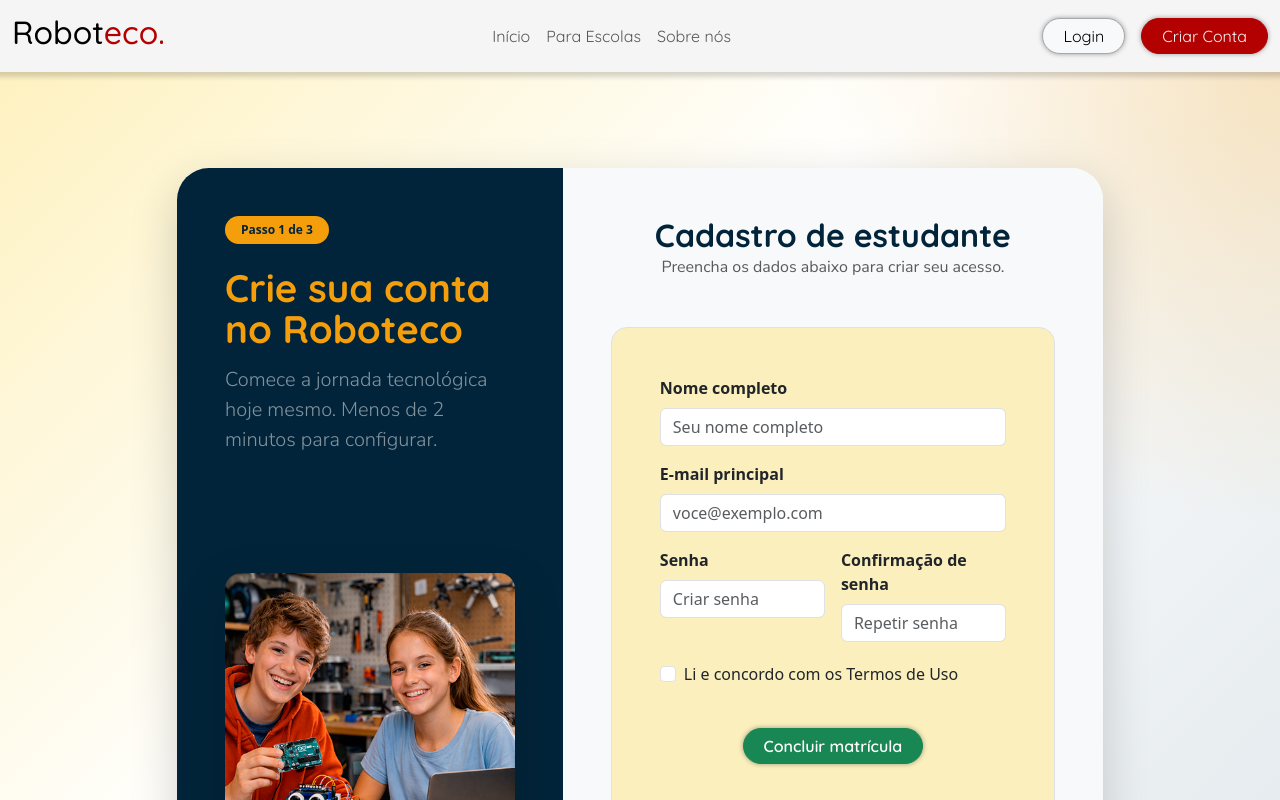
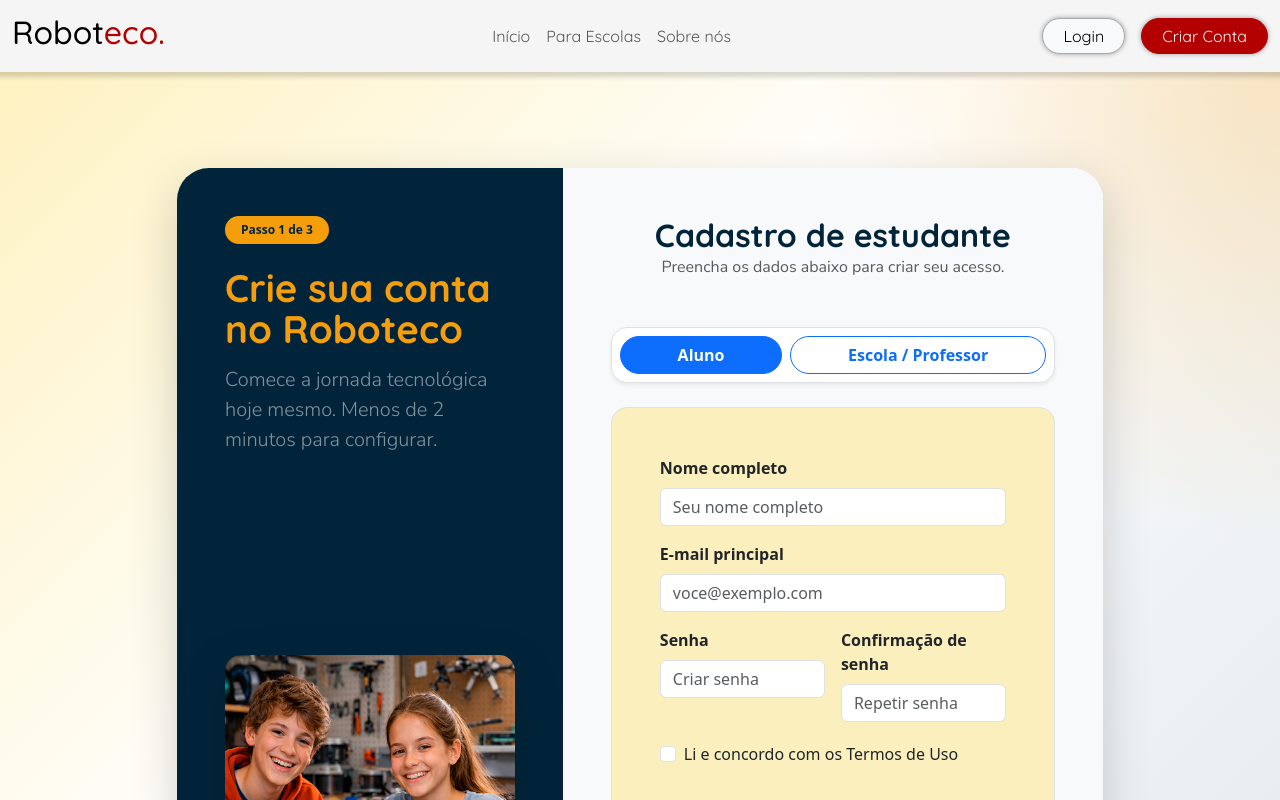
Before and after one commit to MigSilverS/roboteco, a Next.js app: page /pages/cadastro in a window 1280 px wide. Shown: the top 800 px of the page. Built offline with nearby package versions, Linux system fonts and the light colour scheme.

Commit message:
cadastro de professor

```diff
--- a/src/app/pages/cadastro/page.jsx
+++ b/src/app/pages/cadastro/page.jsx
@@ -1,4 +1,6 @@
-import Link from "next/link";
+"use client";
+
+import { useState } from "react";
 import Image from "next/image";
 import NavBar from "@/app/components/NavBar/NavBar";
 import Footer from "@/app/components/Footer/Footer";
@@ -8,6 +10,9 @@ import Botao from "@/app/components/Botoes/Botao/Botao";
 import img from "@/app/images/image.png";
 
 export default function Cadastro() {
+    const [tipoCadastro, setTipoCadastro] = useState("aluno");
+    const isAluno = tipoCadastro === "aluno";
+
     return (
         <div className="d-flex flex-column min-vh-100">
             <NavBar />
@@ -61,14 +66,37 @@ export default function Cadastro() {
                                         <div className="w-100" style={{ maxWidth: "560px" }}>
                                             <div className="text-center mb-4 mb-md-5">
                                                 <Titulo
-                                                    titulo="Cadastro de estudante"
+                                                    titulo={isAluno ? "Cadastro de estudante" : "Cadastro de escola/professor"}
                                                     nivel={2}
                                                     estilo={{ color: "var(--blue)" }}
                                                 />
                                                 <Texto
-                                                    texto="Preencha os dados abaixo para criar seu acesso."
+                                                    texto={isAluno ? "Preencha os dados abaixo para criar seu acesso." : "Cadastre a instituição ou seu perfil de professor."}
                                                     classe="text-muted mb-0"
                                                 />
+                                            </div>
+
+                                            <div className="mb-4">
+                                                <div className="d-flex gap-2 p-2 rounded-4 border bg-white shadow-sm">
+                                                    <button
+                                                        type="button"
+                                                        className={`btn flex-fill rounded-pill fw-semibold ${
+                                                            isAluno ? "btn-primary text-white" : "btn-outline-primary"
+                                                        }`}
+                                                        onClick={() => setTipoCadastro("aluno")}
+                                                    >
+                                                        Aluno
+                                                    </button>
+                                                    <button
+                                                        type="button"
+                                                        className={`btn flex-fill rounded-pill fw-semibold ${
+                                                            !isAluno ? "btn-primary text-white" : "btn-outline-primary"
+                                                        }`}
+                                                        onClick={() => setTipoCadastro("escola")}
+                                                    >
+                                                        Escola / Professor
+                                                    </button>
+                                                </div>
                                             </div>
 
                                             <div
@@ -76,6 +104,8 @@ export default function Cadastro() {
                                                 style={{ backgroundColor: "var(--yellow-weak)", borderColor: "rgba(2, 36, 58, 0.08)" }}
                                             >
                                                 <form className="row g-3">
+                                                    {isAluno ? (
+                                                        <>
                                                             <div className="col-12">
                                                                 <label htmlFor="cadastro-nome" className="form-label fw-semibold text-dark">
                                                                     Nome completo
@@ -99,6 +129,46 @@ export default function Cadastro() {
                                                                     placeholder="voce@exemplo.com"
                                                                 />
                                                             </div>
+                                                        </>
+                                                    ) : (
+                                                        <>
+                                                            <div className="col-12">
+                                                                <label htmlFor="cadastro-instituicao" className="form-label fw-semibold text-dark">
+                                                                    Nome da escola ou instituição
+                                                                </label>
+                                                                <input
+                                                                    id="cadastro-instituicao"
+                                                                    type="text"
+                                                                    className="form-control"
+                                                                    placeholder="Nome da escola / instituição"
+                                                                />
+                                                            </div>
+
+                                                            <div className="col-12">
+                                                                <label htmlFor="cadastro-responsavel" className="form-label fw-semibold text-dark">
+                                                                    Nome do responsável ou professor
+                                                                </label>
+                                                                <input
+                                                                    id="cadastro-responsavel"
+                                                                    type="text"
+                                                                    className="form-control"
+                                                                    placeholder="Seu nome completo"
+                                                                />
+                                                            </div>
+
+                                                            <div className="col-12">
+                                                                <label htmlFor="cadastro-email" className="form-label fw-semibold text-dark">
+                                                                    E-mail institucional
+                                                                </label>
+                                                                <input
+                                                                    id="cadastro-email"
+                                                                    type="email"
+                                                                    className="form-control"
+                                                                    placeholder="contato@escola.com"
+                                                                />
+                                                            </div>
+                                                        </>
+                                                    )}
 
                                                     <div className="col-12 col-md-6">
                                                         <label htmlFor="cadastro-senha" className="form-label fw-semibold text-dark">
@@ -138,13 +208,12 @@ export default function Cadastro() {
                                                     </div>
 
                                                     <div className="col-12 d-flex justify-content-center pt-3 pt-md-4">
-                                                        <Botao
+                                                        <button
                                                             type="submit"
                                                             className="btn btn-success rounded-pill px-4 fw-semibold shadow-sm"
-                                                            texto="Concluir matrícula"
-                                                        />
-
-
+                                                        >
+                                                            {isAluno ? "Concluir matrícula" : "Concluir cadastro"}
+                                                        </button>
                                                     </div>
 
                                                     <div className="col-12 text-center pt-3">
@@ -158,7 +227,6 @@ export default function Cadastro() {
                                                             texto="Fazer login"
                                                             classe="btn-light"
                                                             className="px-4"
-
                                                         />
                                                     </div>
                                                 </form>
@@ -173,5 +241,5 @@ export default function Cadastro() {
             </main>
             <Footer />
         </div>
-    )
+    );
 }
```
Also changed, not shown: 1 other file (tests, documents, lock files or other folders). Lines whose indentation alone changed are shown as unchanged.
